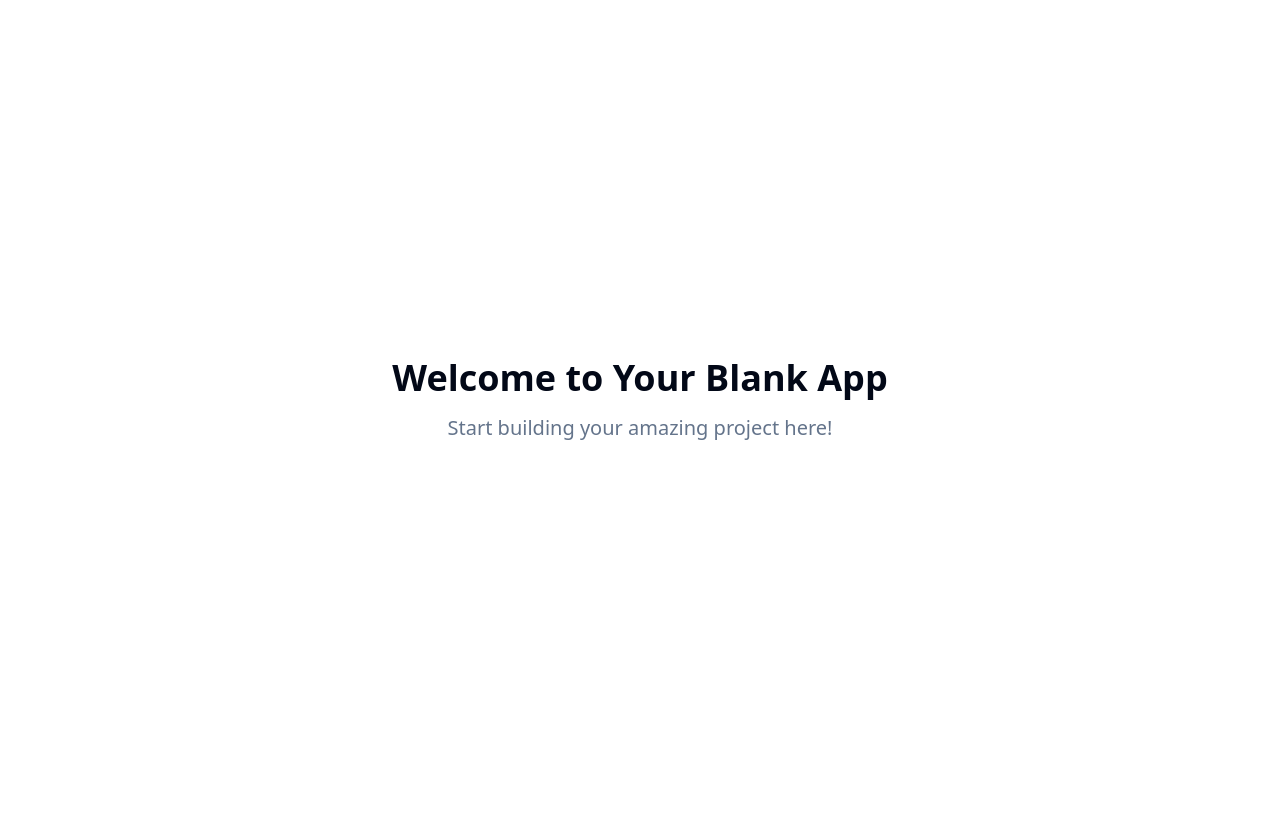
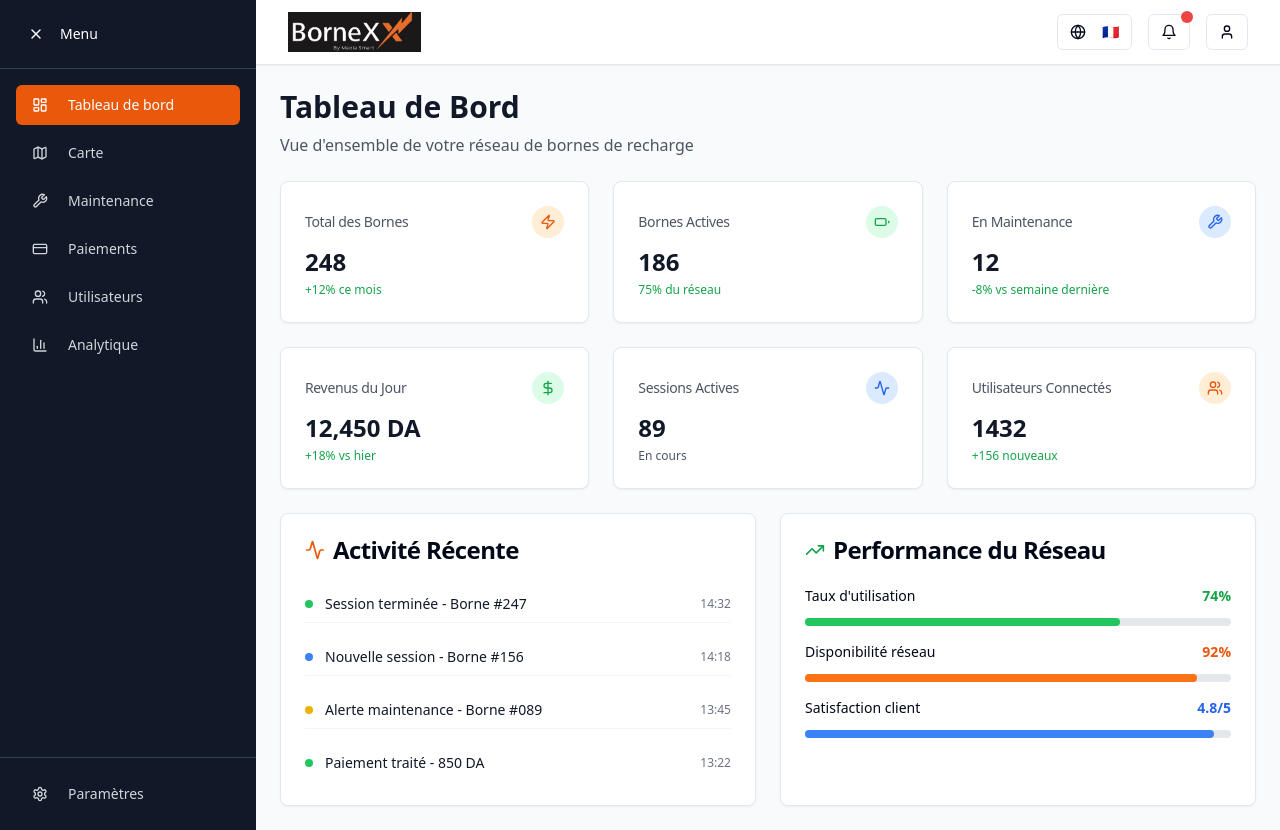
Before and after one commit to fahdfidou/bornex-constantine, a React (Vite) app: page / in a window 1280 px wide. Before the commit the page ends 800 px from the top, so only its background shows below. Built offline with nearby package versions, Linux system fonts and the light colour scheme.

Commit message:
Show the app
Implement the basic app structure.

```diff
--- a/src/pages/Index.tsx
+++ b/src/pages/Index.tsx
@@ -1,13 +1,64 @@
-// Update this page (the content is just a fallback if you fail to update the page)
+
+import React, { useState } from 'react';
+import { LanguageProvider } from '../contexts/LanguageContext';
+import Header from '../components/Layout/Header';
+import Sidebar from '../components/Layout/Sidebar';
+import Dashboard from '../components/Dashboard/Dashboard';
 
 const Index = () => {
+  const [activeTab, setActiveTab] = useState('dashboard');
+
+  const renderContent = () => {
+    switch (activeTab) {
+      case 'dashboard':
+        return <Dashboard />;
+      case 'map':
+        return (
+          <div className="flex items-center justify-center h-96">
+            <p className="text-gray-500">Carte interactive - À venir</p>
+          </div>
+        );
+      case 'maintenance':
+        return (
+          <div className="flex items-center justify-center h-96">
+            <p className="text-gray-500">Module de maintenance - À venir</p>
+          </div>
+        );
+      case 'payments':
+        return (
+          <div className="flex items-center justify-center h-96">
+            <p className="text-gray-500">Gestion des paiements - À venir</p>
+          </div>
+        );
+      case 'users':
+        return (
+          <div className="flex items-center justify-center h-96">
+            <p className="text-gray-500">Gestion des utilisateurs - À venir</p>
+          </div>
+        );
+      case 'analytics':
+        return (
+          <div className="flex items-center justify-center h-96">
+            <p className="text-gray-500">Analytiques avancées - À venir</p>
+          </div>
+        );
+      default:
+        return <Dashboard />;
+    }
+  };
+
   return (
-    <div className="min-h-screen flex items-center justify-center bg-background">
-      <div className="text-center">
-        <h1 className="text-4xl font-bold mb-4">Welcome to Your Blank App</h1>
-        <p className="text-xl text-muted-foreground">Start building your amazing project here!</p>
+    <LanguageProvider>
+      <div className="min-h-screen bg-gray-50 flex w-full">
+        <Sidebar activeTab={activeTab} setActiveTab={setActiveTab} />
+        <div className="flex-1 flex flex-col">
+          <Header />
+          <main className="flex-1 p-6">
+            {renderContent()}
+          </main>
+        </div>
       </div>
-    </div>
+    </LanguageProvider>
   );
 };
 
```
